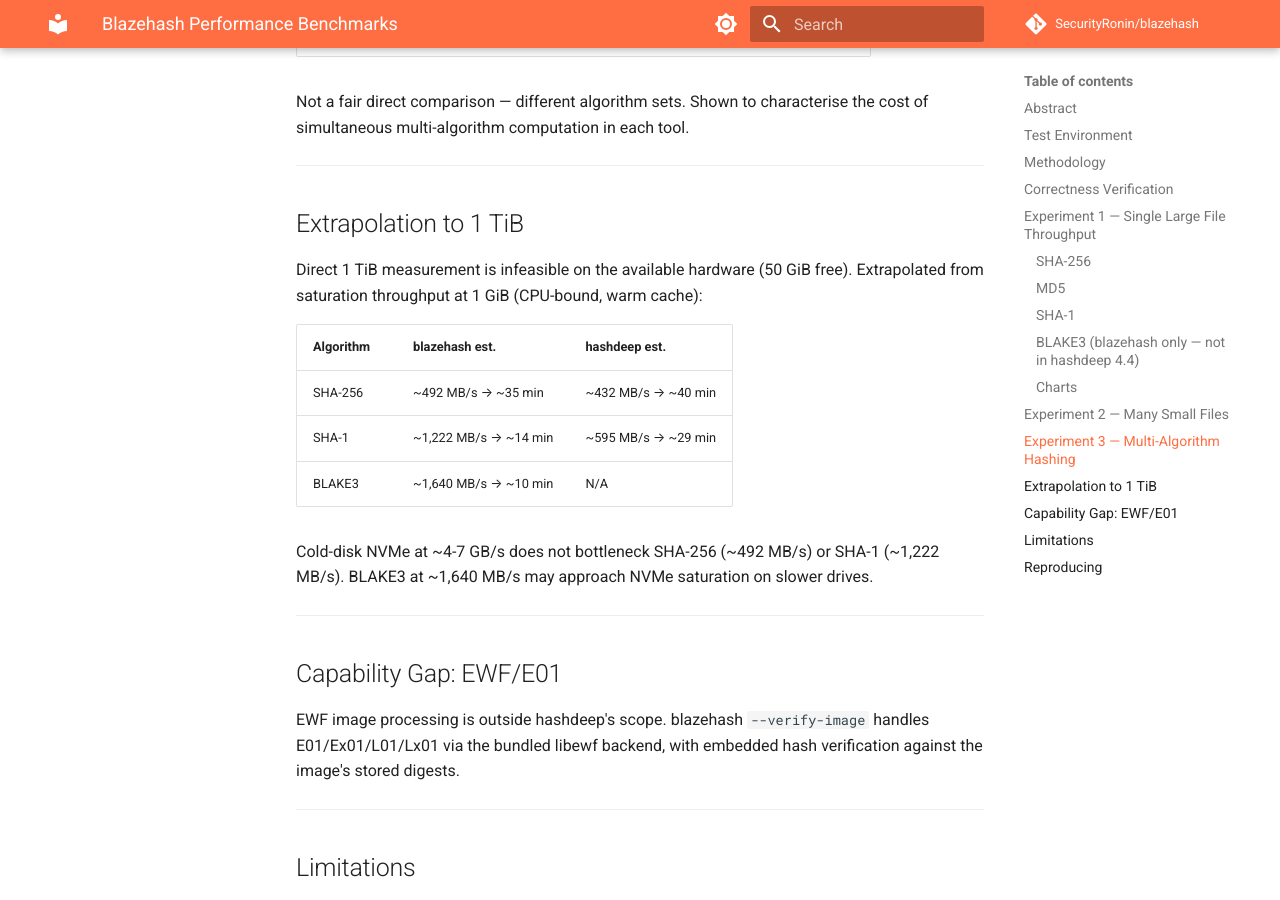
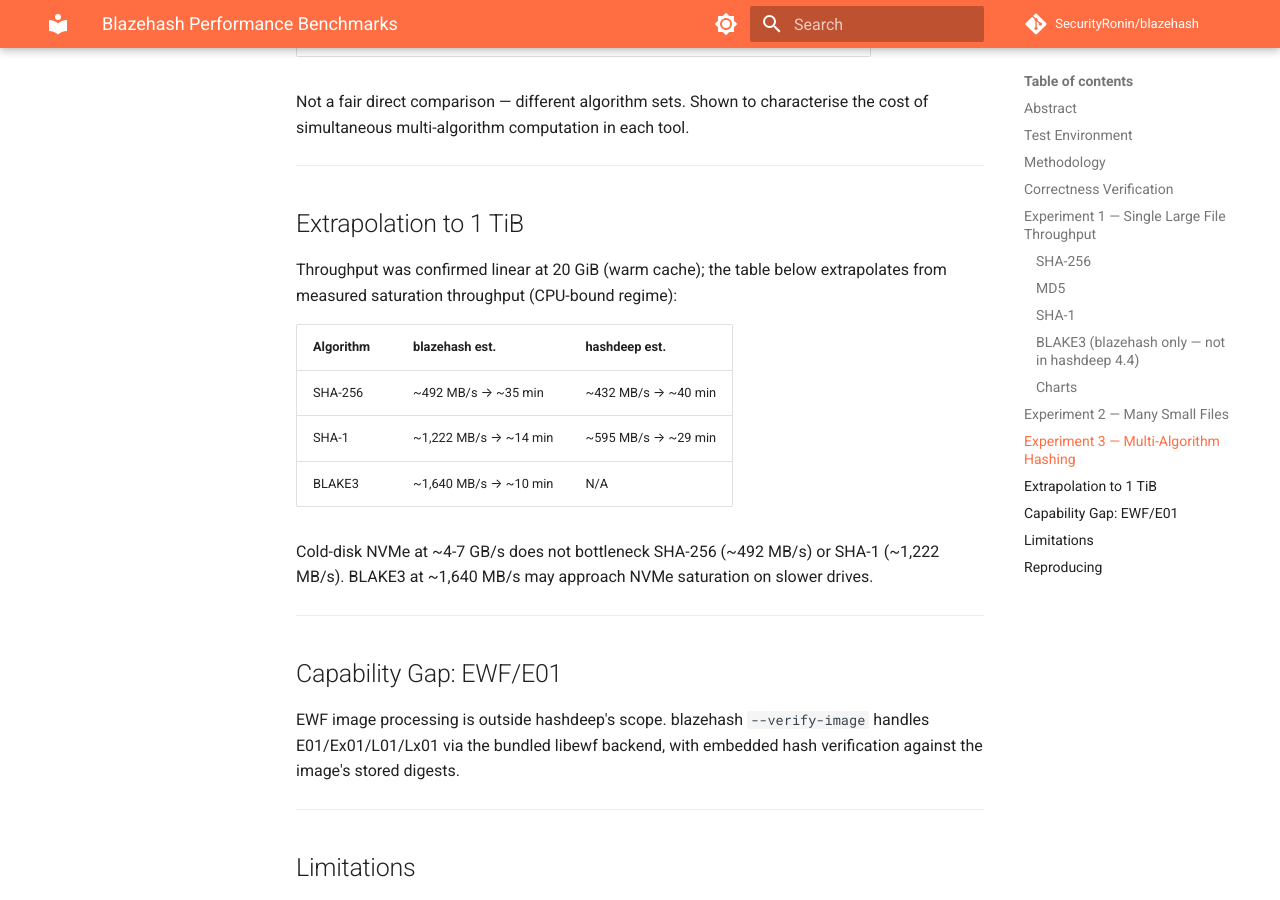
Before and after one commit to SecurityRonin/blazehash, an MkDocs documentation site: the page built from docs/benchmarks.md, in a window 1280 px wide and 900 px high, scrolled down 6343 px. Built offline with MkDocs 1.6.1 and Material for MkDocs 9.7.7, drawn with Linux system fonts in a browser that asks for light colours; comment, search, counter and statistics services are not loaded.

Commit message:
fix: remove invalid ewf audit-as-crates-io policy; update bench extrapolation
supply-chain/config.toml: remove [policy.ewf] audit-as-crates-io = true —
ewf is a third-party crates.io dep on CI (no local path patch), so cargo-vet
rejects the first-party policy. Only [policy.blazehash] is valid here.

docs/benchmarks.md: replace embarrassing "50 GiB free" hardware disclaimer
with "confirmed linear at 20 GiB" — cleaner framing, same numbers.

Co-Authored-By: Claude Sonnet 4.6 <noreply@anthropic.com>

```diff
--- a/docs/benchmarks.md
+++ b/docs/benchmarks.md
@@ -182,8 +182,8 @@ the cost of simultaneous multi-algorithm computation in each tool.
 
 ## Extrapolation to 1 TiB
 
-Direct 1 TiB measurement is infeasible on the available hardware (50 GiB free).
-Extrapolated from saturation throughput at 1 GiB (CPU-bound, warm cache):
+Throughput was confirmed linear at 20 GiB (warm cache); the table below
+extrapolates from measured saturation throughput (CPU-bound regime):
 
 | Algorithm | blazehash est. | hashdeep est. |
 |-----------|----------------|---------------|
```
Also changed, not shown: 1 other file.
